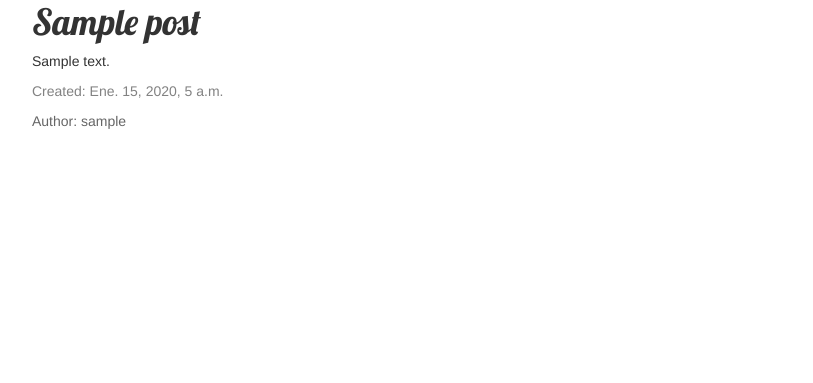
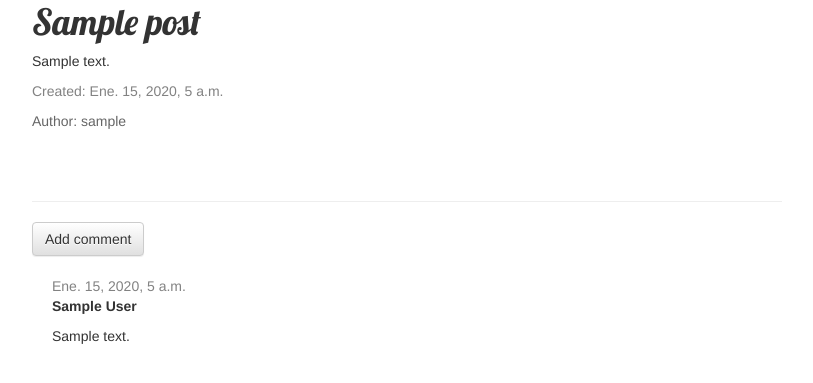
Before and after one commit to dlmontano/django-girls-tutorial, a Django app: page /post/1/ in a window 1280 px wide. Shown: the part 182-565 px from the top of the page, without its empty margins (23-836 px from the left). Run offline with Django 3.2, Linux system fonts and the light colour scheme; tables that the repository leaves empty hold one stand-in row (values such as "Sample post"); some libraries are stand-ins or nearby versions.

Commit message:
Added comment feature for posts.

```diff
--- a/blog/admin.py
+++ b/blog/admin.py
@@ -1,6 +1,7 @@
 from django.contrib import admin
-from .models import Post
+from .models import Post, Comment
 
 # Register your models here.
 
 admin.site.register(Post)
+admin.site.register(Comment)
--- a/blog/models.py
+++ b/blog/models.py
@@ -15,5 +15,25 @@ class Post(models.Model):
 
         self.save()
 
+    def approved_comments(self):
+        return self.comments.filter(approved_comment=True)
+
     def __str__(self):
         return self.title
+
+class Comment(models.Model):
+    post = models.ForeignKey('blog.Post', on_delete=models.CASCADE,
+        related_name='comments'
+    )
+    author = models.CharField(max_length=200)
+    text = models.TextField()
+    created_date = models.DateTimeField(default=timezone.now)
+    approved_comment = models.BooleanField(default=False)
+
+    def approve(self):
+        self.approved_comment = True
+
+        self.save()
+
+    def __str__(self):
+        return self.text
--- a/blog/static/css/blog.css
+++ b/blog/static/css/blog.css
@@ -48,3 +48,7 @@ h1, h2, h3, h4 {
 .post h1 a, .post h1 a:visited {
     color: #000000;
 }
+
+.comment {
+    margin: 20px 0px 20px 20px;
+}
--- a/blog/templates/blog/post_detail.html
+++ b/blog/templates/blog/post_detail.html
@@ -29,4 +29,40 @@
 
     <p class="author">Author: {{ post.author }}</p>
   </div>
+
+  <hr>
+
+  <a class="btn btn-default" href="{% url 'add_comment_to_post' pk=post.pk %}">
+    Add comment
+  </a>
+
+  {% for comment in post.comments.all %}
+    {% if user.is_authenticated or comment.approved_comment %}
+      <div class="comment">
+        <div class="date">
+          {{ comment.created_date }}
+
+          {% if not comment.approved_comment %}
+            <a class="btn btn-default"
+               href="{% url 'comment_remove' pk=comment.pk %}">
+
+               <span class="glyphicon glyphicon-remove" />
+            </a>
+
+            <a class="btn btn-default"
+               href="{% url 'comment_approve' pk=comment.pk %}">
+
+               <span class="glyphicon glyphicon-ok" />
+            </a>
+          {% endif %}
+        </div>
+
+        <strong>{{ comment.author }}</strong>
+
+        <p>{{ comment.text|linebreaks }}</p>
+      {% endif %}
+    </div>
+  {% empty %}
+    <p>No comments here yet :(</p>
+  {% endfor %}
 {% endblock %}
--- a/blog/templates/blog/post_list.html
+++ b/blog/templates/blog/post_list.html
@@ -12,6 +12,10 @@
       </h1>
 
       <p>{{ post.text|linebreaksbr }}</p>
+
+      <a href="{% url 'post_detail' pk=post.pk %}">
+        Comments: {{ post.approved_comments.count }}
+      </a>
     </div>
   {% endfor %}
 {% endblock %}
--- a/blog/urls.py
+++ b/blog/urls.py
@@ -4,9 +4,18 @@ from . import views
 
 urlpatterns = [
     path('', views.post_list, name='post_list'),
+    path('comment/<int:pk>/approve/', views.comment_approve,
+        name='comment_approve'
+    ),
+    path('comment/<int:pk>/remove/', views.comment_remove,
+        name='comment_remove'
+    ),
     path('drafts/', views.post_draft_list, name='post_draft_list'),
     path('post/new/', views.post_new, name='post_new'),
     path('post/<int:pk>/', views.post_detail, name='post_detail'),
+    path('post/<int:pk>/comment/', views.add_comment_to_post,
+        name='add_comment_to_post'
+    ),
     path('post/<int:pk>/edit/', views.post_edit, name='post_edit'),
     path('post/<int:pk>/publish/', views.post_publish, name='post_publish'),
     path('post/<int:pk>/remove/', views.post_remove, name='post_remove'),
--- a/blog/views.py
+++ b/blog/views.py
@@ -1,10 +1,46 @@
 from django.contrib.auth.decorators import login_required
 from django.shortcuts import get_object_or_404, redirect, render
 from django.utils import timezone
-from .forms import PostForm
-from .models import Post
+from .forms import PostForm, CommentForm
+from .models import Post, Comment
 
 # Create your views here.
+
+def add_comment_to_post(request, pk):
+    post = get_object_or_404(Post, pk=pk)
+
+    if request.method == "POST":
+        form = CommentForm(request.POST)
+
+        if form.is_valid():
+            comment = form.save(commit=False)
+
+            comment.post = post
+
+            comment.save()
+
+            return redirect('post_detail', pk=post.pk)
+
+    else:
+        form = CommentForm()
+
+    return render(request, 'blog/add_comment_to_post.html', {'form': form})
+
+@login_required
+def comment_approve(request, pk):
+    comment = get_object_or_404(Comment, pk=pk)
+
+    comment.approve()
+
+    return redirect('post_detail', pk=comment.post.pk)
+
+@login_required
+def comment_remove(request, pk):
+    comment = get_object_or_404(Comment, pk=pk)
+
+    comment.delete()
+
+    return redirect('post_detail', pk=comment.post.pk)
 
 def post_detail(request, pk):
     post = get_object_or_404(Post, pk=pk)
```
Also changed, not shown: blog/forms.py (+8 -2 lines), blog/templates/blog/add_comment_to_post.html (added, +13 -0 lines), blog/migrations/0002_comment.py (added).
